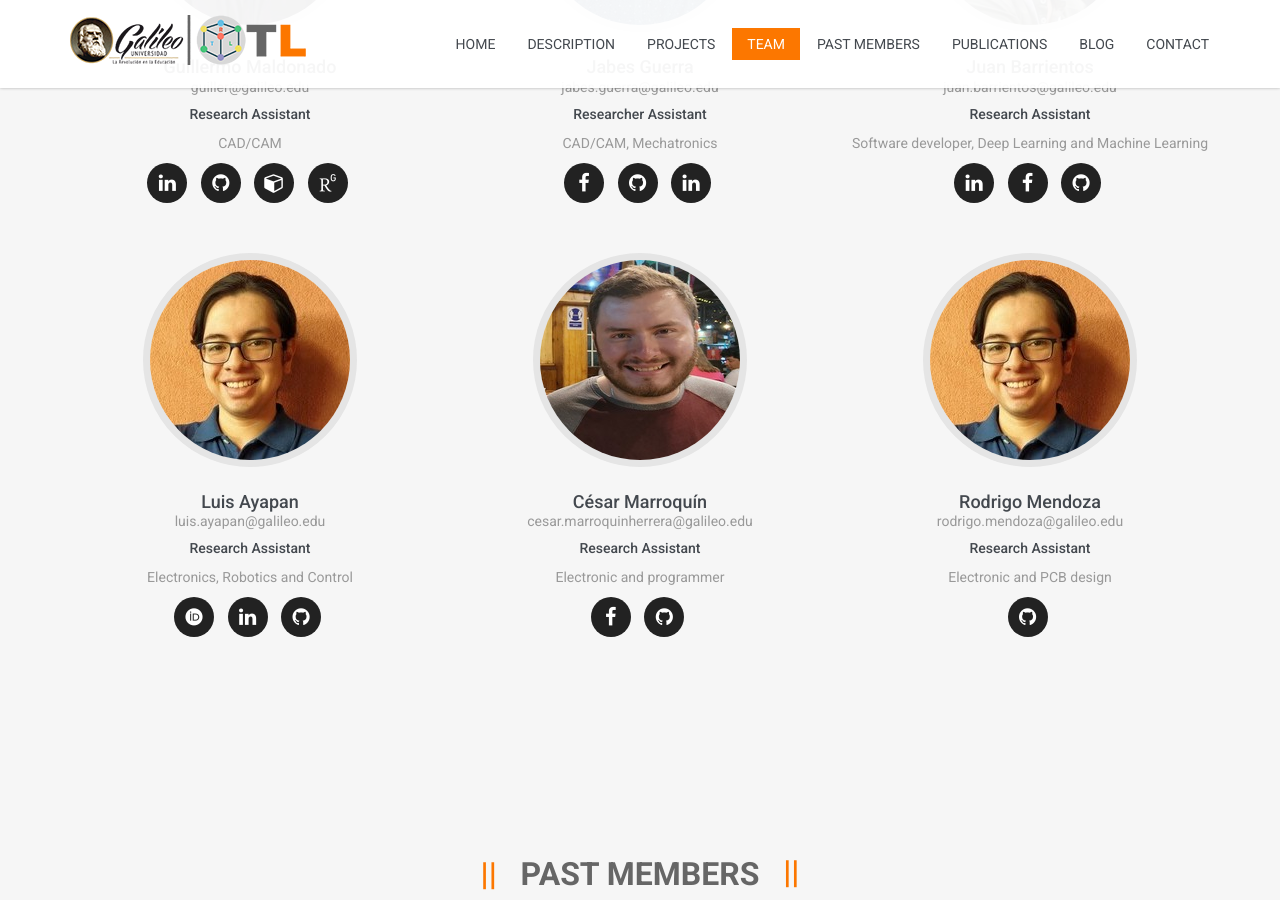
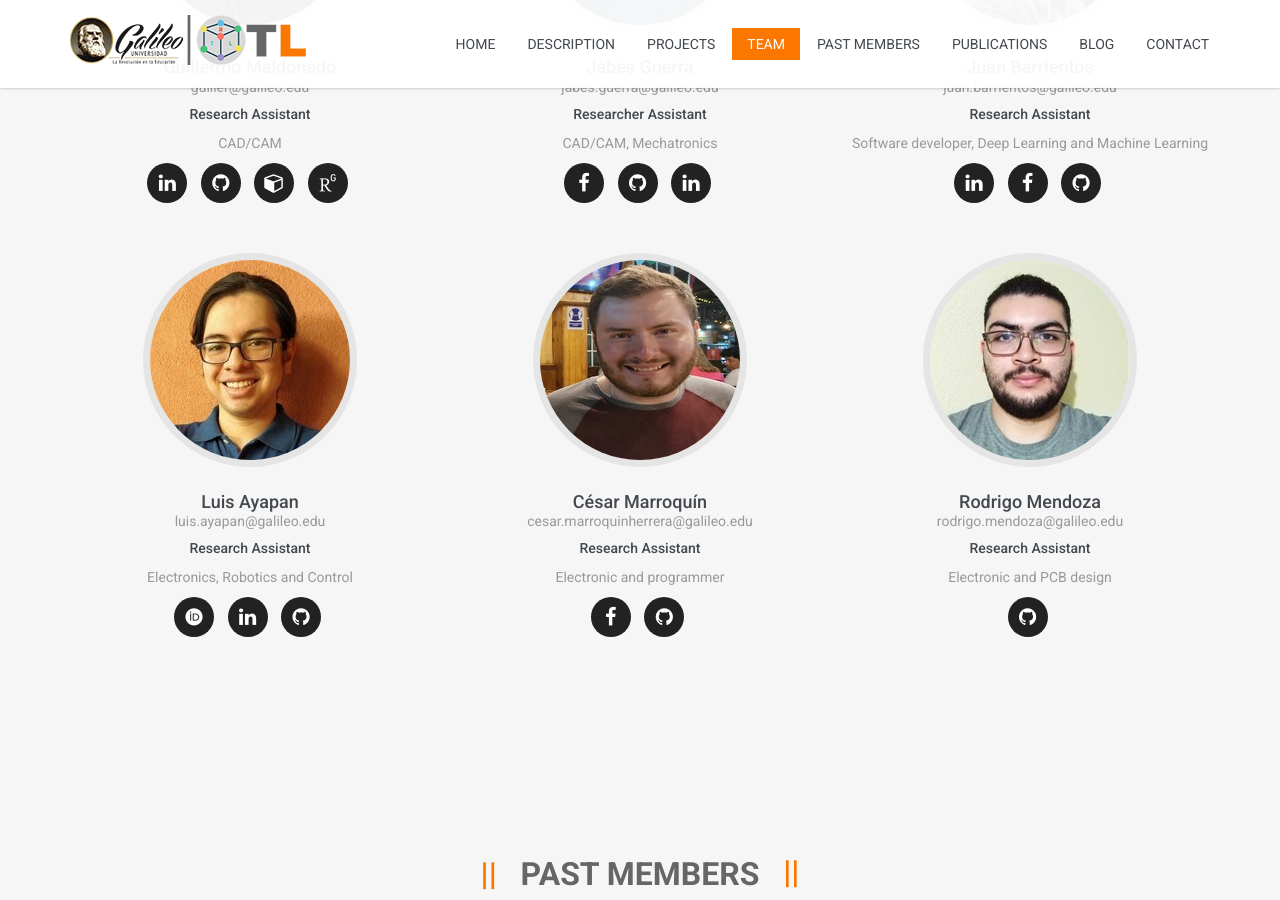
Before and after one commit to turing-lab/turing-lab.github.io, a Jekyll site: the page built from index.md, in a window 1280 px wide and 900 px high, scrolled down 4137 px. Built offline with Jekyll 4.4.1, drawn with Linux system fonts in a browser that asks for light colours; some web fonts are replaced; grey boxes are pictures that could not be loaded.

Commit message:
Update members.yml

```diff
--- a/_data/members.yml
+++ b/_data/members.yml
@@ -124,7 +124,7 @@
     name: Rodrigo Mendoza
     id: rm
     mail: rodrigo.mendoza@galileo.edu
-    avatar: /misc/img/members/luis.jpg
+    avatar: /misc/img/members/rodrigo.jpg
     info: Research Assistant
     skills: Electronic and PCB design
     social:
```
